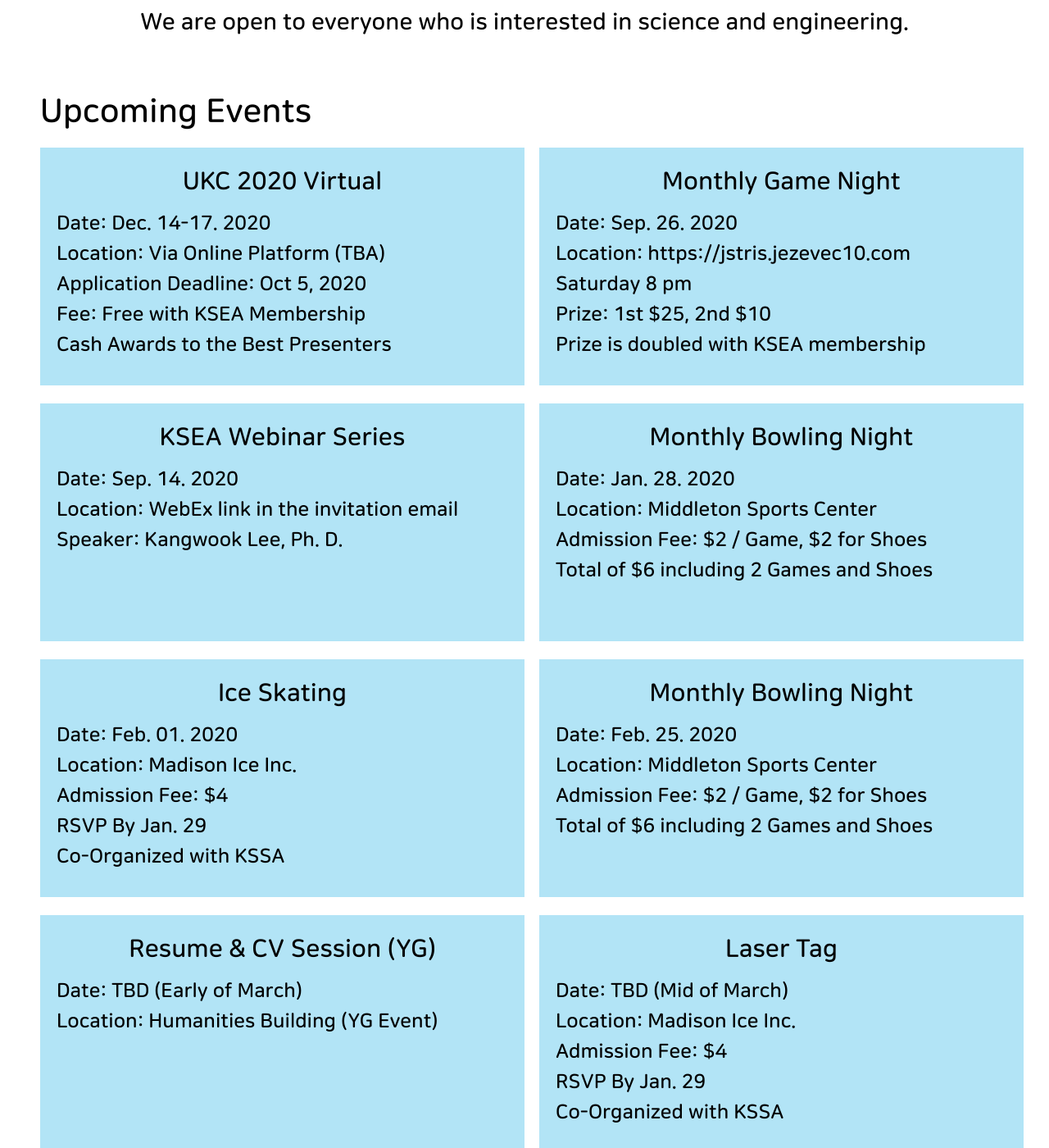
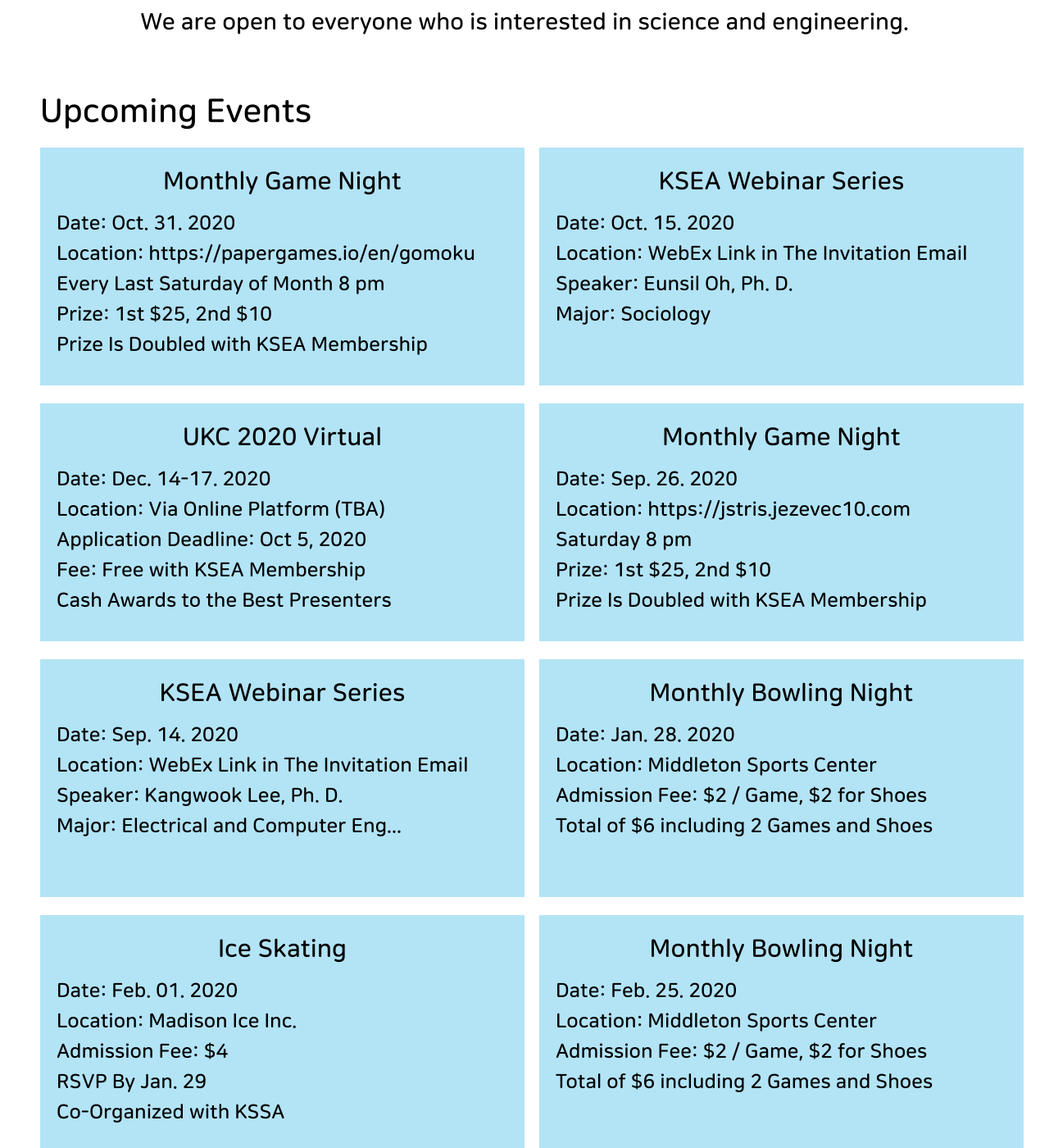
Before and after one commit to KSEAWisconsin/kseawisconsin.github.io, a Jekyll site: the page built from index.html, in a window 1280 px wide and 1400 px high, scrolled down 598 px. Shown: the whole window at 82% size. Built offline with Jekyll 4.4.1, drawn with Linux system fonts in a browser that asks for light colours.

Commit message:
event update

```diff
--- a/_data/home_events.yml
+++ b/_data/home_events.yml
@@ -10,6 +10,21 @@
 ##   additional_info2: # 2st line of additional information.
 ##   additional_info3: # 2st line of additional information.
 
+- event_name: Monthly Game Night
+  detail_url:
+  date: Oct. 31. 2020
+  location: https://papergames.io/en/gomoku
+  additional_info1: Every Last Saturday of Month 8 pm
+  additional_info2: "Prize: 1st $25, 2nd $10"
+  additional_info3: "Prize Is Doubled with KSEA Membership"
+
+- event_name: KSEA Webinar Series
+  detail_url:
+  date: Oct. 15. 2020
+  location: WebEx Link in The Invitation Email
+  additional_info1: "Speaker: Eunsil Oh, Ph. D."
+  additional_info2: "Major: Sociology"
+  additional_info3:
 
 - event_name: UKC 2020 Virtual
   detail_url:
@@ -25,14 +40,14 @@
   location: https://jstris.jezevec10.com
   additional_info1: Saturday 8 pm
   additional_info2: "Prize: 1st $25, 2nd $10"
-  additional_info3: "Prize is doubled with KSEA membership"
+  additional_info3: "Prize Is Doubled with KSEA Membership"
 
 - event_name: KSEA Webinar Series
   detail_url:
   date: Sep. 14. 2020
-  location: WebEx link in the invitation email
+  location: WebEx Link in The Invitation Email
   additional_info1: "Speaker: Kangwook Lee, Ph. D."
-  additional_info2:
+  additional_info2: "Major: Electrical and Computer Engineering"
   additional_info3:
 
 
```
